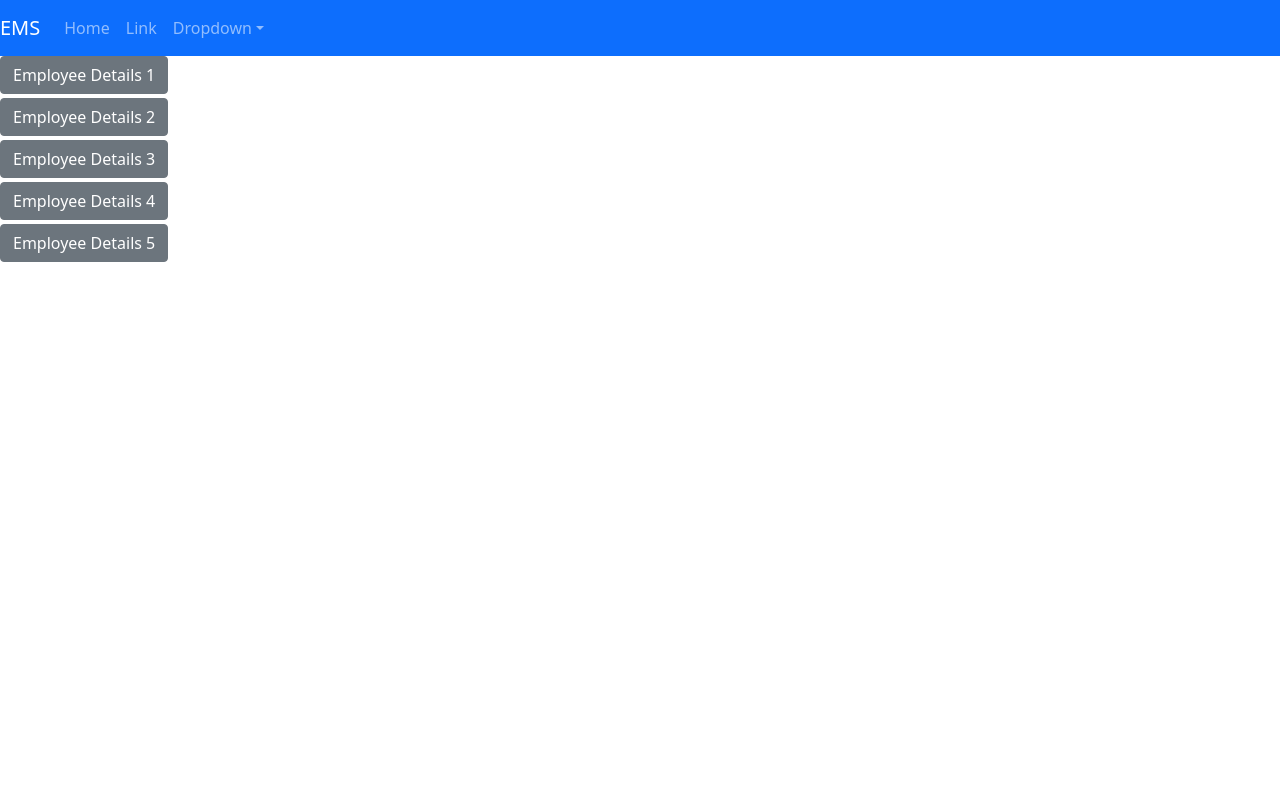
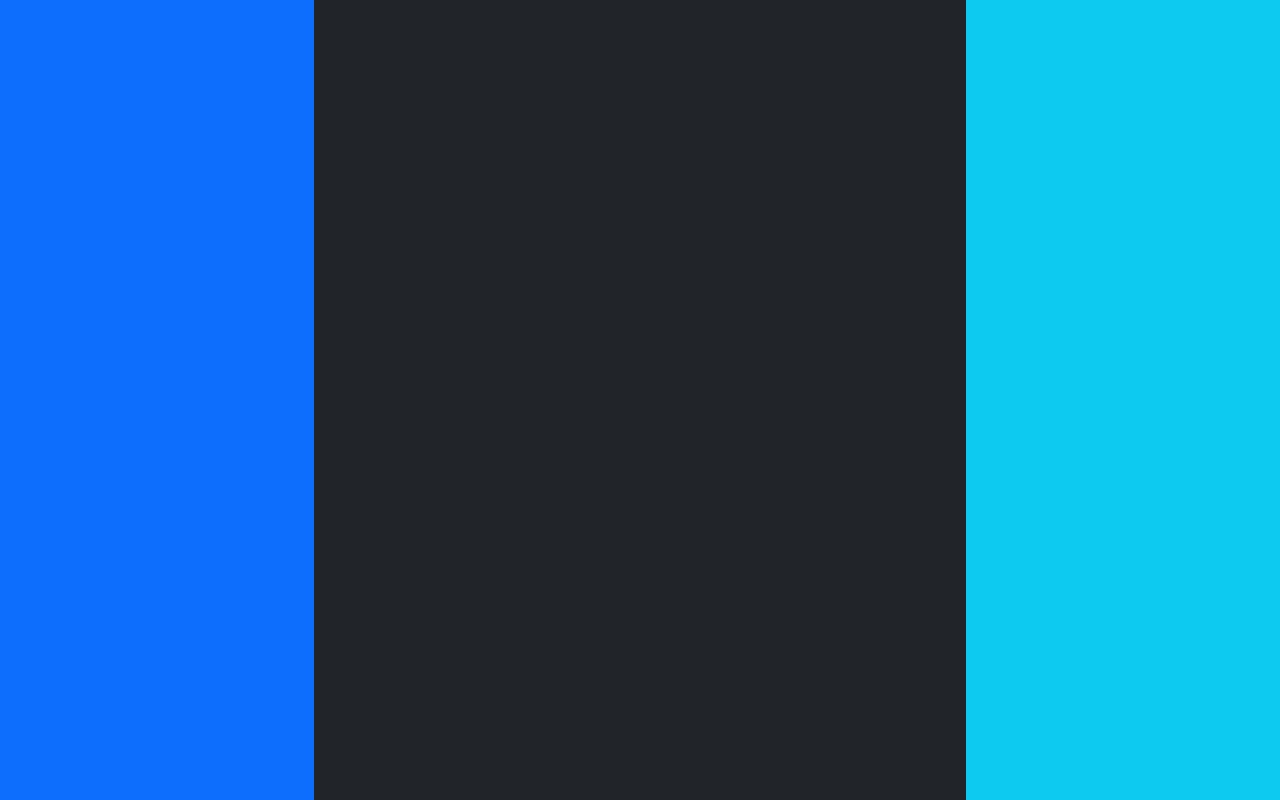
Before and after one commit to suryapampana/react-app3, a React (Create React App) app: page / in a window 1280 px wide. Built offline with nearby package versions, Linux system fonts and the light colour scheme.

Commit message:
colums division

```diff
--- a/src/App.js
+++ b/src/App.js
@@ -1,87 +1,16 @@
 import logo from "./logo.svg";
 import "./App.css";
-import {
-  Button,
-  Carousel,
-  Form,
-  FormControl,
-  Modal,
-  Nav,
-  Navbar,
-  NavDropdown,
-} from "react-bootstrap";
+
 import { useState } from "react";
 
 function App() {
-  const [modalShow, setModalShow] = useState(false);
-  const displayModal = () => setModalShow(!modalShow);
-
   return (
-    <div>
-      <Navbar bg="primary" expand="lg" variant="dark">
-        <Navbar.Brand href="#home">EMS</Navbar.Brand>
-        <Navbar.Toggle aria-controls="basic-navbar-nav" />
-        <Navbar.Collapse id="basic-navbar-nav">
-          <Nav className="mr-auto">
-            <Nav.Link href="#home">Home</Nav.Link>
-            <Nav.Link href="#link">Link</Nav.Link>
-            <NavDropdown title="Dropdown" id="basic-nav-dropdown">
-              <NavDropdown.Item href="#action/3.1">Action</NavDropdown.Item>
-              <NavDropdown.Item href="#action/3.2">
-                Another action
-              </NavDropdown.Item>
-              <NavDropdown.Item href="#action/3.3">Something</NavDropdown.Item>
-              <NavDropdown.Divider />
-              <NavDropdown.Item href="#action/3.4">
-                Separated link
-              </NavDropdown.Item>
-            </NavDropdown>
-          </Nav>
-        </Navbar.Collapse>
-      </Navbar>
-
-      {[1, 2, 2, 3, 4].map((item, index) => (
-        <div className="mb-1" key={index}>
-          <Button variant="secondary" onClick={() => displayModal()}>
-            Employee Details {index + 1}
-          </Button>
-        </div>
-      ))}
-
-      <MyVerticallyCenteredModal
-        show={modalShow}
-        onHide={() => setModalShow(false)}
-      ></MyVerticallyCenteredModal>
+    <div className="row" style={{ height: "100vh" }}>
+      <div className="d-none d-md-block    col-md-3  bg-primary"></div>
+      <div className="col-12 col-md-6 bg-dark"></div>
+      <div className="d-none d-md-block   col-md-3 bg-info"></div>
     </div>
   );
 }
 
-function MyVerticallyCenteredModal(props) {
-  return (
-    <Modal
-      {...props}
-      size="lg"
-      aria-labelledby="contained-modal-title-vcenter"
-      centered
-    >
-      <Modal.Header closeButton>
-        <Modal.Title id="contained-modal-title-vcenter">
-          Modal heading
-        </Modal.Title>
-      </Modal.Header>
-      <Modal.Body>
-        <h4>Centered Modal</h4>
-        <p>
-          Cras mattis consectetur purus sit amet fermentum. Cras justo odio,
-          dapibus ac facilisis in, egestas eget quam. Morbi leo risus, porta ac
-          consectetur ac, vestibulum at eros.
-        </p>
-      </Modal.Body>
-      <Modal.Footer>
-        <Button onClick={props.onHide}>Close</Button>
-      </Modal.Footer>
-    </Modal>
-  );
-}
-
 export default App;
```
